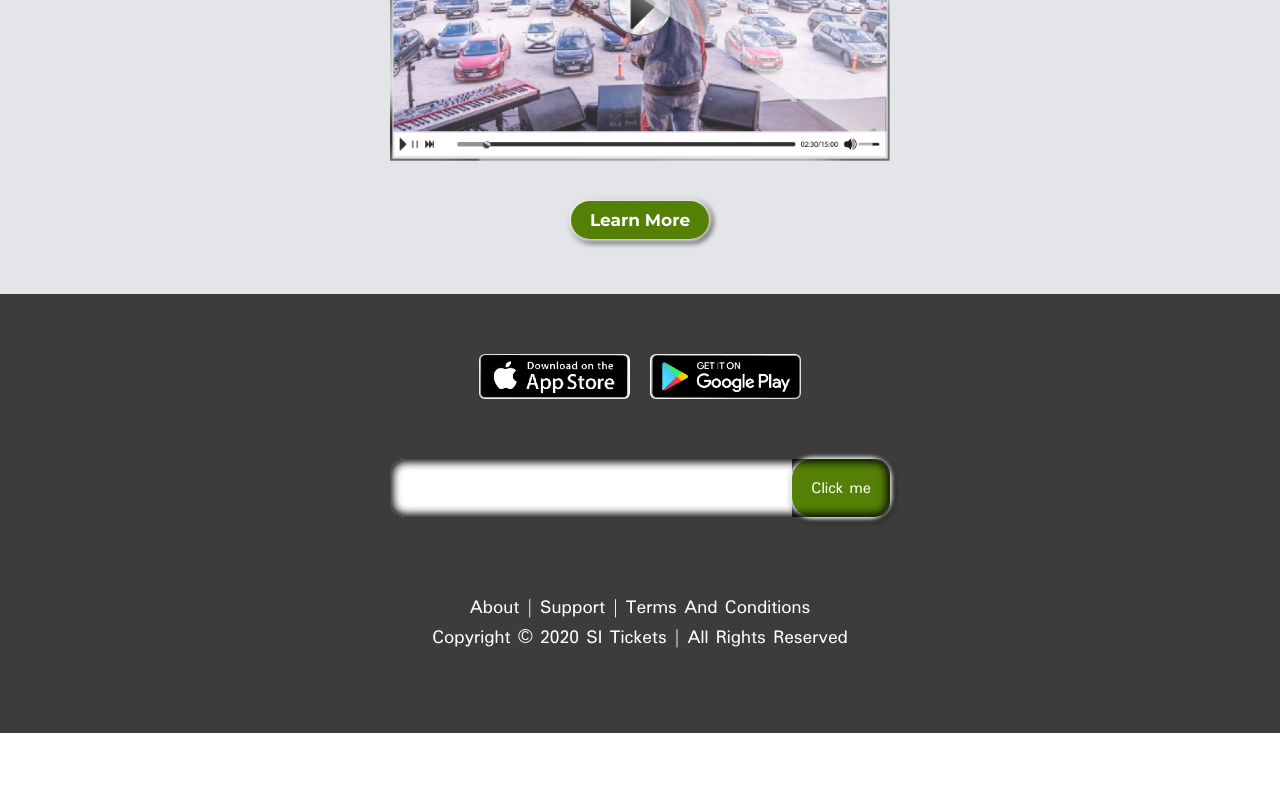
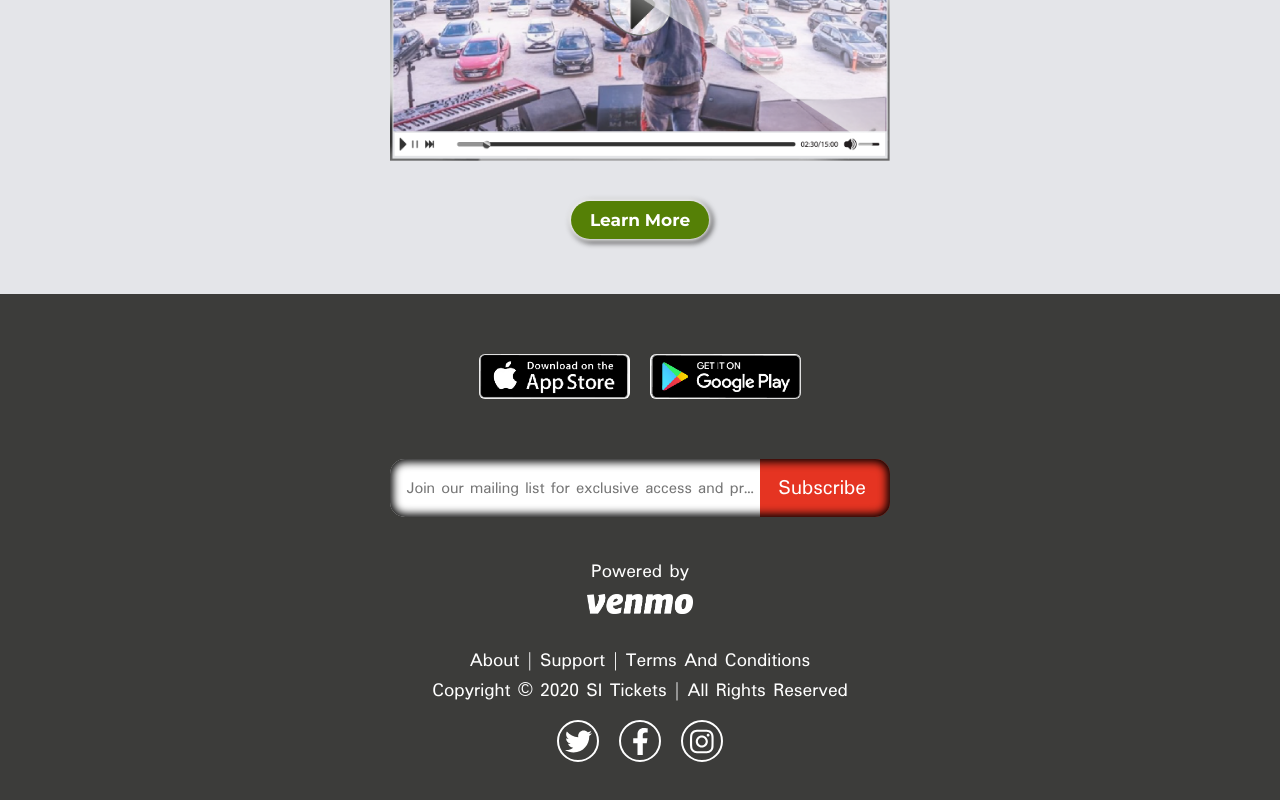
Before and after one commit to BlakeWeissman/wave-lunatix, a React (Create React App) app: page / in a window 1280 px wide. Shown: the part 1132-1932 px from the top of the page. Before the commit the page ends 1865 px from the top, so only its background shows below. Built offline with nearby package versions, Linux system fonts and the light colour scheme; a web font is replaced by a local one.

Commit message:
Added new elements to the fooer and began adding links to the subscribe route.

```diff
--- a/package.json
+++ b/package.json
@@ -3,6 +3,11 @@
   "version": "0.1.0",
   "private": true,
   "dependencies": {
+    "@fortawesome/fontawesome-svg-core": "^1.2.32",
+    "@fortawesome/free-brands-svg-icons": "^5.15.1",
+    "@fortawesome/free-regular-svg-icons": "^5.15.1",
+    "@fortawesome/free-solid-svg-icons": "^5.15.1",
+    "@fortawesome/react-fontawesome": "^0.1.11",
     "@testing-library/jest-dom": "^4.2.4",
     "@testing-library/react": "^9.5.0",
     "@testing-library/user-event": "^7.2.1",
--- a/src/App.scss
+++ b/src/App.scss
@@ -93,12 +93,41 @@ footer {
     }
   }
   .largeInput {
-    margin: 56px 0;
+    margin-bottom: 40px;
+    margin-top: 56px;
   }
   p {
     font-family: 'Padauk', sans-serif;
     font-weight: 400;
     font-size: 20px;
+    margin-bottom: 14px;
+  }
+  #venmo {
+    margin-bottom: 8px;
+    img {
+      width: 106px;
+    }
+    p {
+      margin: 0;
+      margin-bottom: 7px;
+    }
+  }
+  #social {
+    display: flex;
+    a {
+      $font-size: 27px;
+      $width-height: $font-size * 1.555555;
+      font-size: 27px;
+      border: 2px solid white;
+      border-radius: 100%;
+      display: flex;
+      width: $width-height;
+      height: $width-height;
+      margin: 0 10px;
+      * {
+        margin: auto;
+      }
+    }
   }
 }
 
--- a/src/App.tsx
+++ b/src/App.tsx
@@ -1,9 +1,11 @@
 import React from 'react';
 import './App.scss';
-import {NavLink, BrowserRouter, Switch, Route} from 'react-router-dom';
+import {NavLink, BrowserRouter, Switch, Route, Link} from 'react-router-dom';
 import {Hero} from './components/Hero/Hero';
 import {LargeInput} from './components/LargeInput/LargeInput';
 import {NeoInput} from './components/NeoInput/NeoInput';
+import {FontAwesomeIcon} from '@fortawesome/react-fontawesome'
+import {faTwitter, faFacebookF, faInstagram} from '@fortawesome/free-brands-svg-icons'
 
 function App() {
 
@@ -26,7 +28,9 @@ function App() {
       <Switch>
 
         <Route exact path="/">
-          <Hero title="Magnanimus Tour" imgFilename="purple-short.jpg" />
+          <Hero
+            title="Magnanimus Tour"
+            imgFilename="purple-short.jpg" />
           <div id="categories">
             {
               Array.from(Array(6), (e, i) => {
@@ -45,9 +49,11 @@ function App() {
             <h3>
               Trending
             </h3>
-            <button>
-              View All
-            </button>
+            <Link to="/subscribe">
+              <button>
+                View All
+              </button>
+            </Link>
           </div>
           <div id="events">
             {
@@ -115,10 +121,29 @@ function App() {
           <img src={require('./assets/apple.jpg')} />
           <img src={require('./assets/google.jpg')} />
         </div>
-        <LargeInput />
+        <LargeInput
+          placeholder="Join our mailing list for exclusive access and promotions"
+          buttonText="Subscribe" />
+        <div id="venmo">
+          <p>
+            Powered by
+          </p>
+          <img src={require('./assets/venmo.png')} />
+        </div>
         <p>
           About | Support | Terms And Conditions <br /> Copyright &#169; 2020 SI Tickets | All Rights Reserved
         </p>
+        <div id="social">
+          <a>
+            <FontAwesomeIcon icon={faTwitter} />
+          </a>
+          <a>
+            <FontAwesomeIcon icon={faFacebookF} />
+          </a>
+          <a>
+            <FontAwesomeIcon icon={faInstagram} />
+          </a>
+        </div>
       </footer>
     </BrowserRouter>
   );
--- a/src/components/Hero/Hero.tsx
+++ b/src/components/Hero/Hero.tsx
@@ -4,15 +4,17 @@ import {LargeInput} from "../LargeInput/LargeInput";
 
 export class Hero extends Component<{
   title: string,
-  imgFilename: string
+  imgFilename: string,
 }, {}> {
   render() {
     return (
-      <div className="hero" style={{ background: `linear-gradient(rgba(0, 0, 0, 0.4), rgba(0, 0, 0, 0.4)),url(${require("../../assets/" + this.props.imgFilename)}) 50% 0 repeat-y fixed` }}>
+      <div
+        className="hero"
+        style={{ background: `linear-gradient(rgba(0, 0, 0, 0.4), rgba(0, 0, 0, 0.4)),url(${require("../../assets/" + this.props.imgFilename)}) 50% 0 repeat-y fixed` }}>
         <h1>
           {this.props.title}
         </h1>
-        <LargeInput />
+        <LargeInput buttonText="New York, NY" />
       </div>
     );
   }
--- a/src/components/LargeInput/LargeInput.scss
+++ b/src/components/LargeInput/LargeInput.scss
@@ -20,8 +20,13 @@ $border-radius: 15px;
   input {
     border-radius: $border-radius 0 0 $border-radius;
     width: 100%;
+    text-overflow: ellipsis;
+    font-family: 'Padauk', sans-serif;
+    font-weight: 400;
+    font-size: 17px;
+    padding-left: 16px;
   }
-  button {
+  a {
     border-radius: 0 $border-radius $border-radius 0;
     color: #ffffff;
     background: $red;
@@ -30,6 +35,8 @@ $border-radius: 15px;
     font-size: 22px;
     font-weight: 400;
     padding: 0px 24px 0px 18px;
+    display: flex;
+    align-items: center;
   }
   *:not(div) {
     outline: none;
--- a/src/components/LargeInput/LargeInput.tsx
+++ b/src/components/LargeInput/LargeInput.tsx
@@ -1,15 +1,19 @@
 import React, {Component} from "react";
 import './LargeInput.scss';
+import {Link} from "react-router-dom";
 
-export class LargeInput extends Component {
+export class LargeInput extends Component<{
+  placeholder?: string,
+  buttonText: string
+}> {
   render() {
     return (
       <div className="largeInput">
         <div></div>
-          <input />
-          <button>
-            Click me
-          </button>
+          <input placeholder={this.props.placeholder} />
+          <Link to="/subscribe">
+            {this.props.buttonText}
+          </Link>
       </div>
     );
   }
--- a/src/components/NeoInput/NeoInput.scss
+++ b/src/components/NeoInput/NeoInput.scss
@@ -16,6 +16,6 @@
     background: rgba(255, 255, 255, 0.6);
     padding-top: 5px;
     padding-bottom: 1px;
-    box-shadow: inset 0px 0px 2px 0px #ffffff;
+    @include box-shadow(inset 0px 0px 2px 0px #ffffff);
   }
 }
--- a/src/index.scss
+++ b/src/index.scss
@@ -33,12 +33,9 @@
   -webkit-box-shadow: $value;
 }
 
-//font-family: 'Padauk', sans-serif;
-//font-family: 'Montserrat', sans-serif;
-
 $left-right-padding: 60px;
 
-$red: #ff2f00;
+$red: #e53422;
 
 body {
   margin: 0;
@@ -61,12 +58,13 @@ a {
   flex-direction: column;
 }
 
-*:not(#large-input > button) button {
+button {
   background: #558006;
   border: none;
   color: #fff;
   border-radius: 20px;
   padding: 9px 19px;
   font-size: 17px;
+  outline: none;
   @include box-shadow((0px 0px 4px 2px #ffffff, 2px 2px 6px 1px #000000));
 }
```
Also changed, not shown: public/manifest.json, src/assets/venmo.png (added), 1 other file (tests, documents, lock files or other folders).
